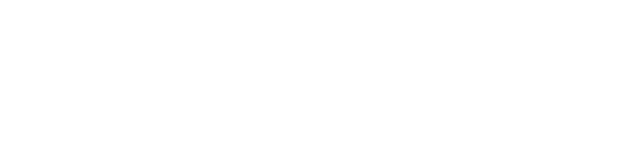
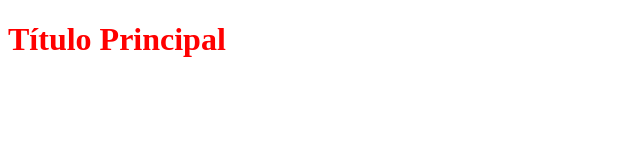
Before and after one commit to EnzoLucietto/PRIMEIRO-REPOSITORIO, a plain HTML site: page index.html in a window 1280 px wide. Shown: the whole page, without its empty margins (0-640 px from the left). Drawn offline with Linux system fonts and the light colour scheme.

Commit message:
Adicionamos CSS

```diff
--- a/index.html
+++ b/index.html
@@ -4,8 +4,11 @@
     <meta charset="UTF-8">
     <meta name="viewport" content="width=device-width, initial-scale=1.0">
     <title>Iniciando Com GIT</title>
+    <link rel="stylesheet" href="style.css">
 </head>
 <body>
 
+    <h1>Título Principal</h1>
+
 </body>
 </html>
--- a/style.css
+++ b/style.css
@@ -0,0 +1,3 @@
+h1{
+    color: red;
+}
```
